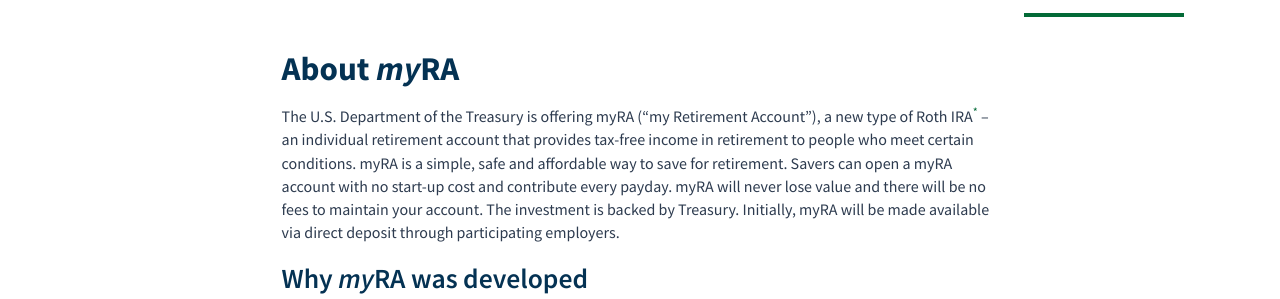
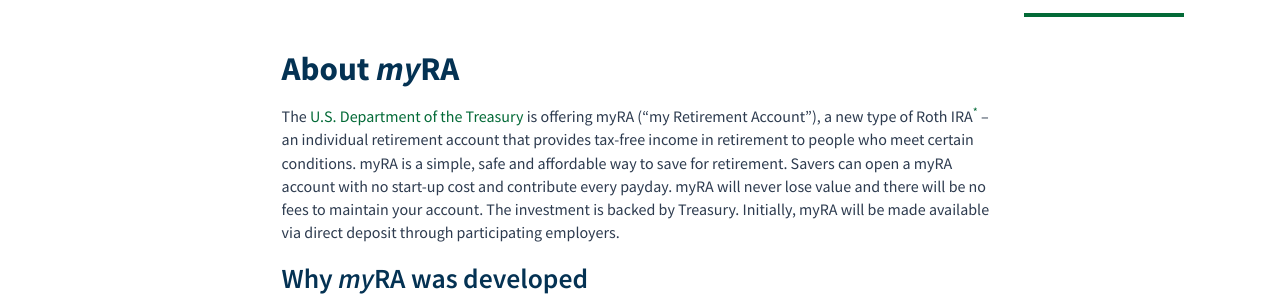
Before and after one commit to 18F/myra, a Jekyll site: the page built from about/index.md, in a window 1280 px wide. Shown: the part 127-426 px from the top of the page. Built offline with Jekyll 4.4.1, drawn with Linux system fonts in a browser that asks for light colours; some of the changed text lies outside the part shown.

Commit message:
Links to Treasury

```diff
--- a/_includes/footer.html
+++ b/_includes/footer.html
@@ -8,7 +8,7 @@
         <aside class="right">
           <h4>Questions?</h4>
           <ul class="contact-info">
-            <li itemprop="publisher" itemscope itemtype="http://schema.org/ContactPoint">Contact <span itemprop="name">the U.S. Department of the Treasury</span> about <span class="myra">myRA</span></li>
+            <li itemprop="publisher" itemscope itemtype="http://schema.org/ContactPoint">Contact <span itemprop="name">the <a href="http://www.treasury.gov/Pages/default.aspx" target="blank">U.S. Department of the Treasury</a></span> about <span class="myra">myRA</span></li>
             <li>Email: <a href="mailto:myra@treasury.gov" itemprop="email">myra@treasury.gov</a>.</li>
           </ul>
           <img class="seal" src="{{ site.baseurl }}/static/img/treasury_seal.png" alt="Seal of the Department of the Treasury, established 1789.">
--- a/about/index.md
+++ b/about/index.md
@@ -7,7 +7,7 @@
 
 # About <span class="myra">myRA</span>
 
-The U.S. Department of the Treasury is offering myRA (“my Retirement Account”), a new type of Roth IRA<sup><a href="#footnote-1">*</a></sup> – an individual retirement account that provides tax-free income in retirement to people who meet certain conditions. myRA is a simple, safe and affordable way to save for retirement. Savers can open a myRA account with no start-up cost and contribute every payday. myRA will never lose value and there will be no fees to maintain your account. The investment is backed by Treasury. Initially, myRA will be made available via direct deposit through participating employers.
+The <a href="https://www.treasury.gov/Pages/default.aspxU.S" target="blank">U.S. Department of the Treasury</a> is offering myRA (“my Retirement Account”), a new type of Roth IRA<sup><a href="#footnote-1">*</a></sup> – an individual retirement account that provides tax-free income in retirement to people who meet certain conditions. myRA is a simple, safe and affordable way to save for retirement. Savers can open a myRA account with no start-up cost and contribute every payday. myRA will never lose value and there will be no fees to maintain your account. The investment is backed by Treasury. Initially, myRA will be made available via direct deposit through participating employers.
 
 ## Why <span class="myra">myRA</span> was developed
 There are millions of working Americans who either don’t have access to an employer-sponsored retirement plan or lack options to save for retirement. In some cases, they don’t have enough money saved to meet a minimum for opening an investment account.
```
